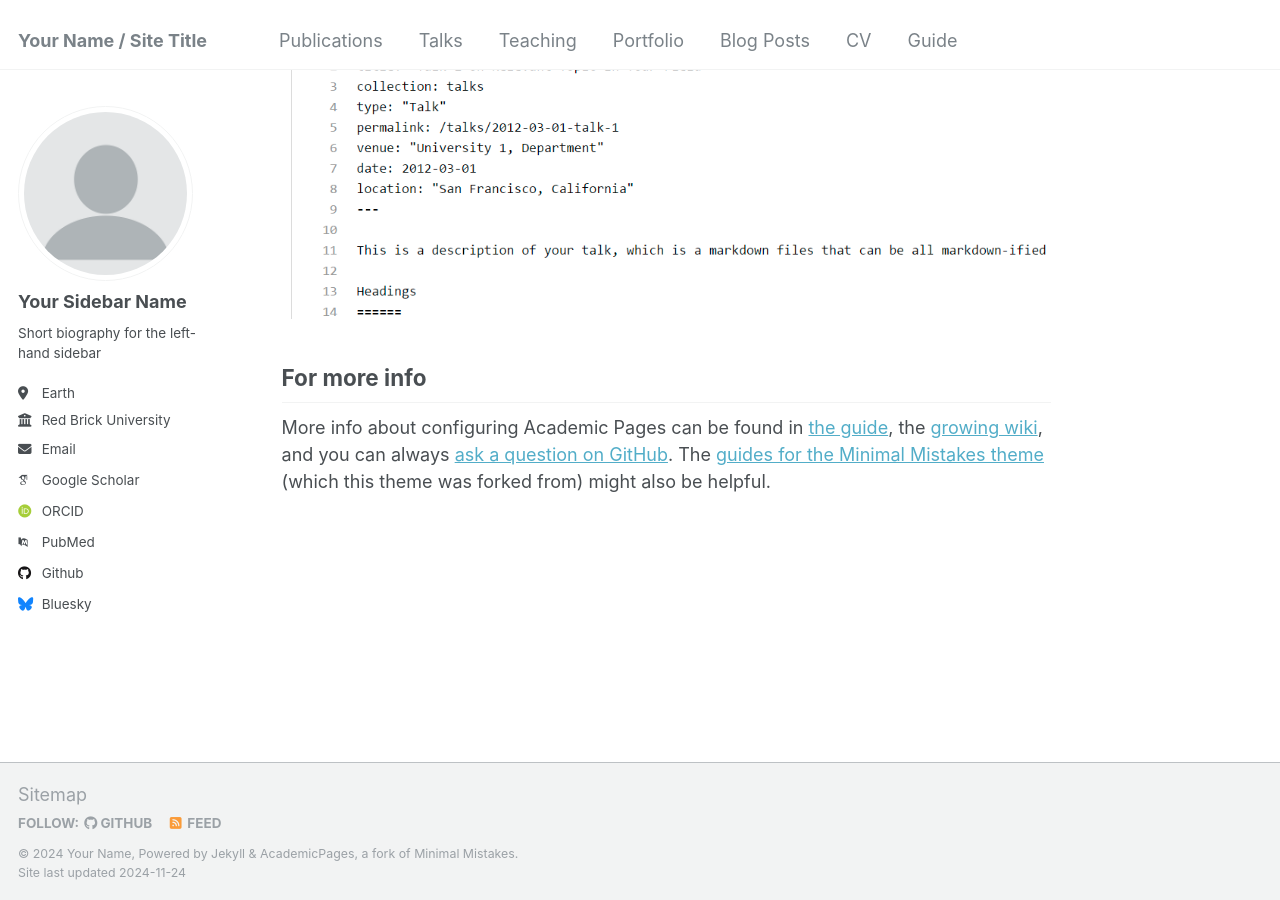
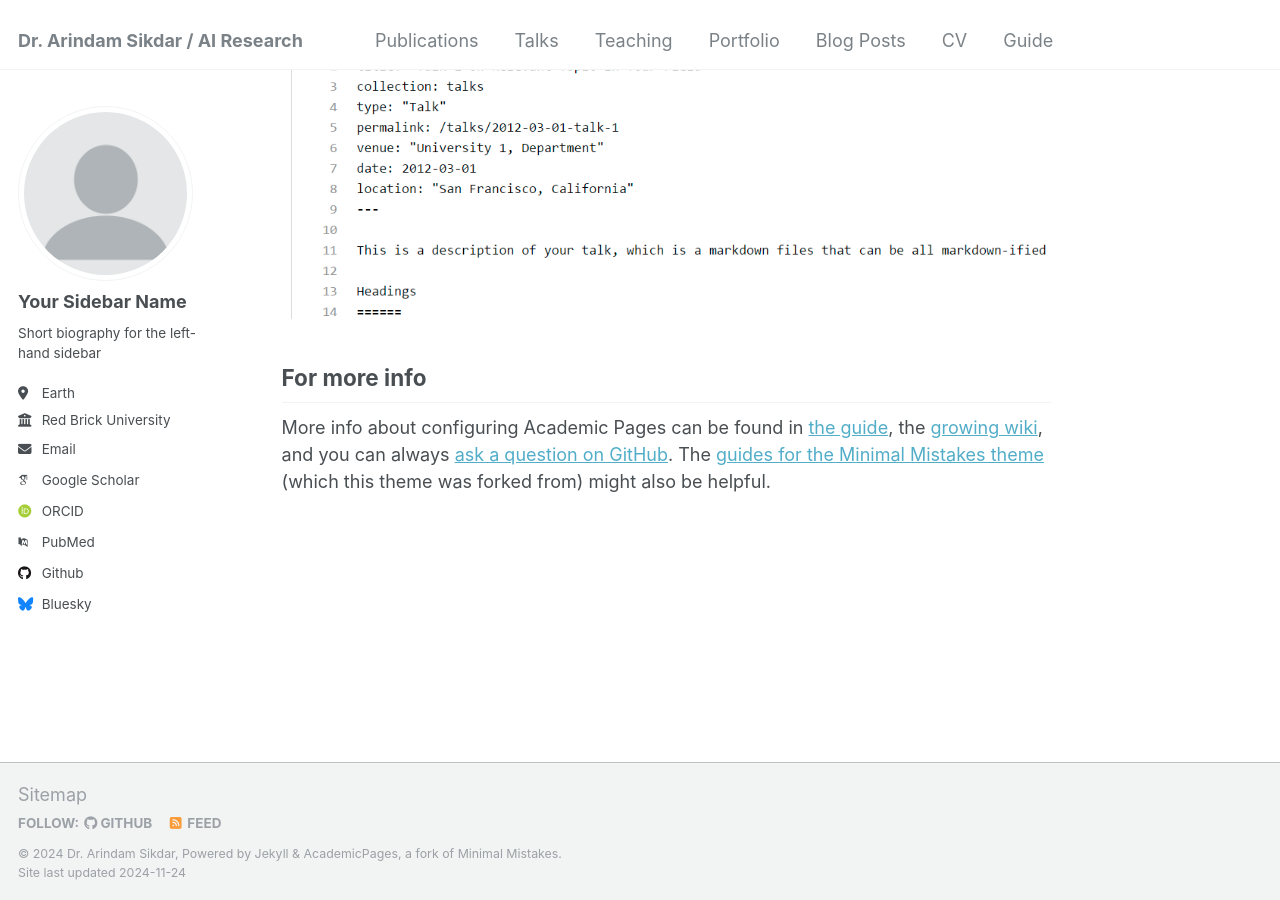
Before and after one commit to Arindam-1991/Arindam-1991-.github.io, a Jekyll site: the page built from _pages/about.md, in a window 1280 px wide and 900 px high, scrolled down 2643 px. Built offline with Jekyll 4.4.1, drawn with Linux system fonts in a browser that asks for light colours; some web fonts are replaced.

Commit message:
Update _config.yml

```diff
--- a/_config.yml
+++ b/_config.yml
@@ -8,13 +8,13 @@
 
 # Basic Site Settings
 locale                   : "en-US"
-title                    : "Your Name / Site Title"
+title                    : "Dr. Arindam Sikdar / AI Research"
 title_separator          : "-"
-name                     : &name "Your Name"
-description              : &description "personal description"
-url                      : https://academicpages.github.io # the base hostname & protocol for your site e.g. "https://[your GitHub username].github.io"
+name                     : &name "Dr. Arindam Sikdar"
+description              : &description "Researcher in Artificial Intelligence and Machine Learning"
+url                      : https://arindam-1991.github.io/ # the base hostname & protocol for your site e.g. "https://[your GitHub username].github.io"
 baseurl                  : "" # the subpath of your site, e.g. "/blog"
-repository               : "academicpages/academicpages.github.io"
+repository               : "Arindam-1991/arindam-1991.github.io"
 
 # Site Author - The following control what appear as part of the author content on the side bar.
 #               If a field is blank the icon and link will not appear, otherwise it will be shown.
```
